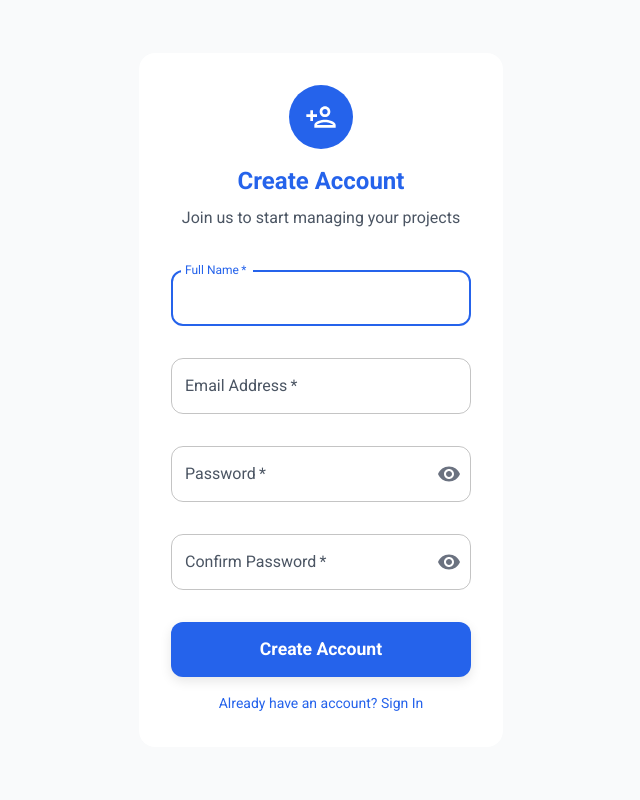
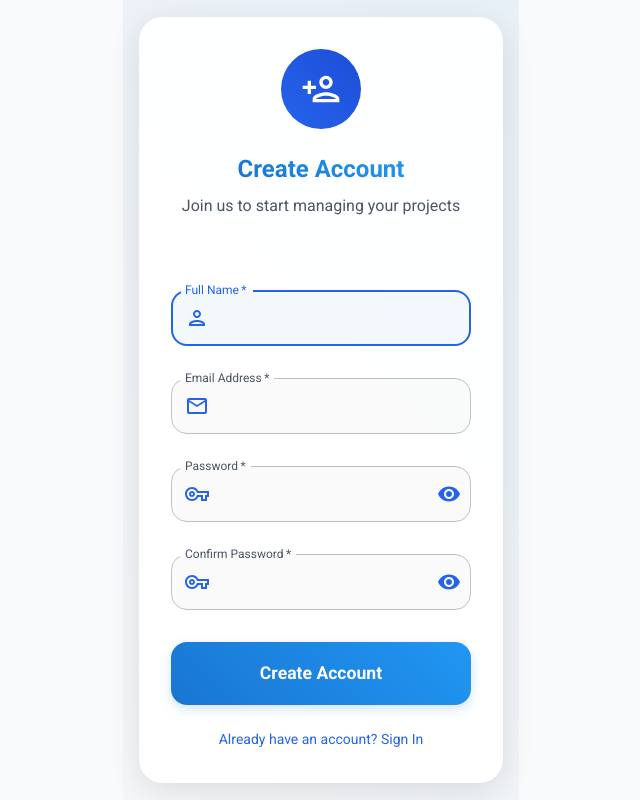
Before and after one commit to ziademad02153/project-management-tool, a React (Create React App) app in the folder frontend/: page /register in a window 1280 px wide. Shown: the whole page, without its empty margins (319-959 px from the left). Built offline with nearby package versions, Linux system fonts and the light colour scheme.

Commit message:
Enhance UI with modern design and animations

```diff
--- a/frontend/src/pages/Login.js
+++ b/frontend/src/pages/Login.js
@@ -11,9 +11,17 @@ import {
   InputAdornment,
   IconButton,
   useTheme,
-  useMediaQuery
+  useMediaQuery,
+  Fade,
+  CircularProgress
 } from '@mui/material';
-import { Visibility, VisibilityOff, LockOutlined } from '@mui/icons-material';
+import {
+  Visibility,
+  VisibilityOff,
+  LoginOutlined,
+  EmailOutlined,
+  VpnKeyOutlined
+} from '@mui/icons-material';
 import axios from 'axios';
 import { useNavigate, Link as RouterLink } from 'react-router-dom';
 
@@ -29,6 +37,7 @@ const Login = () => {
   });
   const [error, setError] = useState('');
   const [showPassword, setShowPassword] = useState(false);
+  const [loading, setLoading] = useState(false);
 
   const handleChange = (e) => {
     setFormData({
@@ -40,12 +49,10 @@ const Login = () => {
   const handleSubmit = async (e) => {
     e.preventDefault();
     setError('');
+    setLoading(true);
 
     try {
-      console.log('Attempting to login with:', formData);
       const response = await axios.post(`${API_URL}/api/users/login`, formData);
-      console.log('Login response:', response.data);
-
       if (response.data.userId) {
         localStorage.setItem('userId', response.data.userId);
         navigate('/dashboard');
@@ -53,8 +60,9 @@ const Login = () => {
         setError('Invalid response from server');
       }
     } catch (err) {
-      console.error('Login error:', err);
       setError(err.response?.data?.message || 'An error occurred while logging in');
+    } finally {
+      setLoading(false);
     }
   };
 
@@ -63,6 +71,7 @@ const Login = () => {
   };
 
   return (
+    <Fade in={true} timeout={800}>
       <Container component="main" maxWidth="xs">
         <Box
           sx={{
@@ -72,6 +81,7 @@ const Login = () => {
             alignItems: 'center',
             justifyContent: 'center',
             padding: theme.spacing(2),
+            background: 'linear-gradient(45deg, rgba(66, 66, 74, 0.02) 0%, rgba(25, 118, 210, 0.08) 100%)',
           }}
         >
           <Paper
@@ -80,8 +90,14 @@ const Login = () => {
               padding: theme.spacing(4),
               width: '100%',
               backgroundColor: 'rgba(255, 255, 255, 0.95)',
-            borderRadius: '16px',
+              borderRadius: '24px',
               backdropFilter: 'blur(10px)',
+              boxShadow: '0 8px 32px rgba(0, 0, 0, 0.1)',
+              transition: 'transform 0.2s ease-in-out, box-shadow 0.2s ease-in-out',
+              '&:hover': {
+                transform: 'translateY(-4px)',
+                boxShadow: '0 12px 40px rgba(0, 0, 0, 0.15)',
+              },
             }}
           >
             <Box
@@ -89,49 +105,72 @@ const Login = () => {
                 display: 'flex',
                 flexDirection: 'column',
                 alignItems: 'center',
-              mb: 3,
+                mb: 4,
               }}
             >
               <Box
                 sx={{
-                width: '64px',
-                height: '64px',
+                  width: '80px',
+                  height: '80px',
                   borderRadius: '50%',
-                backgroundColor: theme.palette.primary.main,
+                  background: `linear-gradient(45deg, ${theme.palette.primary.main}, ${theme.palette.primary.dark})`,
                   display: 'flex',
                   justifyContent: 'center',
                   alignItems: 'center',
-                mb: 2,
+                  mb: 3,
+                  boxShadow: '0 4px 20px rgba(0, 0, 0, 0.15)',
+                  animation: 'pulse 2s infinite',
+                  '@keyframes pulse': {
+                    '0%': {
+                      boxShadow: '0 0 0 0 rgba(25, 118, 210, 0.4)',
+                    },
+                    '70%': {
+                      boxShadow: '0 0 0 15px rgba(25, 118, 210, 0)',
+                    },
+                    '100%': {
+                      boxShadow: '0 0 0 0 rgba(25, 118, 210, 0)',
+                    },
+                  },
                 }}
               >
-              <LockOutlined sx={{ color: 'white', fontSize: 32 }} />
+                <LoginOutlined sx={{ color: 'white', fontSize: 40 }} />
               </Box>
               <Typography
                 component="h1"
                 variant="h4"
                 sx={{
                   fontWeight: 700,
-                color: theme.palette.primary.main,
+                  background: 'linear-gradient(45deg, #1976d2, #2196f3)',
+                  backgroundClip: 'text',
+                  textFillColor: 'transparent',
                   mb: 1,
                 }}
               >
                 Welcome Back
               </Typography>
-            <Typography variant="body1" color="text.secondary" align="center">
+              <Typography
+                variant="body1"
+                color="text.secondary"
+                align="center"
+                sx={{ mb: 3 }}
+              >
                 Sign in to continue to your workspace
               </Typography>
             </Box>
 
             {error && (
+              <Fade in={true}>
                 <Alert
                   severity="error"
                   sx={{
-                mb: 2,
-                borderRadius: '8px',
+                    mb: 3,
+                    borderRadius: '12px',
+                    boxShadow: '0 2px 8px rgba(0, 0, 0, 0.1)',
                   }}
                 >
                   {error}
                 </Alert>
+              </Fade>
             )}
 
             <form onSubmit={handleSubmit}>
@@ -147,9 +186,24 @@ const Login = () => {
                 value={formData.email}
                 onChange={handleChange}
                 variant="outlined"
+                InputProps={{
+                  startAdornment: (
+                    <InputAdornment position="start">
+                      <EmailOutlined color="primary" />
+                    </InputAdornment>
+                  ),
+                }}
                 sx={{
                   '& .MuiOutlinedInput-root': {
-                  borderRadius: '12px',
+                    borderRadius: '16px',
+                    backgroundColor: 'rgba(0, 0, 0, 0.02)',
+                    transition: 'all 0.2s ease-in-out',
+                    '&:hover': {
+                      backgroundColor: 'rgba(0, 0, 0, 0.04)',
+                    },
+                    '&.Mui-focused': {
+                      backgroundColor: 'rgba(25, 118, 210, 0.05)',
+                    },
                   },
                   mb: 2,
                 }}
@@ -165,45 +219,69 @@ const Login = () => {
                 value={formData.password}
                 onChange={handleChange}
                 variant="outlined"
-              sx={{
-                '& .MuiOutlinedInput-root': {
-                  borderRadius: '12px',
-                },
-                mb: 3,
-              }}
                 InputProps={{
+                  startAdornment: (
+                    <InputAdornment position="start">
+                      <VpnKeyOutlined color="primary" />
+                    </InputAdornment>
+                  ),
                   endAdornment: (
                     <InputAdornment position="end">
                       <IconButton
                         aria-label="toggle password visibility"
                         onClick={handleClickShowPassword}
                         edge="end"
+                        sx={{
+                          color: theme.palette.primary.main,
+                        }}
                       >
                         {showPassword ? <VisibilityOff /> : <Visibility />}
                       </IconButton>
                     </InputAdornment>
                   ),
                 }}
+                sx={{
+                  '& .MuiOutlinedInput-root': {
+                    borderRadius: '16px',
+                    backgroundColor: 'rgba(0, 0, 0, 0.02)',
+                    transition: 'all 0.2s ease-in-out',
+                    '&:hover': {
+                      backgroundColor: 'rgba(0, 0, 0, 0.04)',
+                    },
+                    '&.Mui-focused': {
+                      backgroundColor: 'rgba(25, 118, 210, 0.05)',
+                    },
+                  },
+                  mb: 3,
+                }}
               />
               <Button
                 type="submit"
                 fullWidth
                 variant="contained"
+                disabled={loading}
                 sx={{
                   mt: 1,
-                mb: 2,
-                py: 1.5,
-                borderRadius: '12px',
+                  mb: 3,
+                  py: 2,
+                  borderRadius: '16px',
                   textTransform: 'none',
                   fontSize: '1.1rem',
                   fontWeight: 600,
-                boxShadow: '0 4px 12px rgba(0,0,0,0.1)',
+                  background: 'linear-gradient(45deg, #1976d2, #2196f3)',
+                  boxShadow: '0 4px 12px rgba(25, 118, 210, 0.2)',
+                  transition: 'all 0.2s ease-in-out',
                   '&:hover': {
-                  boxShadow: '0 6px 16px rgba(0,0,0,0.2)',
+                    transform: 'translateY(-2px)',
+                    boxShadow: '0 6px 16px rgba(25, 118, 210, 0.3)',
                   },
                 }}
               >
-              Sign In
+                {loading ? (
+                  <CircularProgress size={24} color="inherit" />
+                ) : (
+                  'Sign In'
+                )}
               </Button>
               <Box
                 sx={{
@@ -211,7 +289,7 @@ const Login = () => {
                   justifyContent: 'space-between',
                   alignItems: 'center',
                   flexDirection: isMobile ? 'column' : 'row',
-                gap: 1,
+                  gap: 2,
                 }}
               >
                 <Link
@@ -221,8 +299,10 @@ const Login = () => {
                   sx={{
                     color: theme.palette.primary.main,
                     textDecoration: 'none',
+                    transition: 'all 0.2s ease-in-out',
                     '&:hover': {
-                    textDecoration: 'underline',
+                      color: theme.palette.primary.dark,
+                      transform: 'translateY(-1px)',
                     },
                   }}
                 >
@@ -235,8 +315,10 @@ const Login = () => {
                   sx={{
                     color: theme.palette.primary.main,
                     textDecoration: 'none',
+                    transition: 'all 0.2s ease-in-out',
                     '&:hover': {
-                    textDecoration: 'underline',
+                      color: theme.palette.primary.dark,
+                      transform: 'translateY(-1px)',
                     },
                   }}
                 >
@@ -247,6 +329,7 @@ const Login = () => {
           </Paper>
         </Box>
       </Container>
+    </Fade>
   );
 };
 
--- a/frontend/src/pages/Register.js
+++ b/frontend/src/pages/Register.js
@@ -12,9 +12,18 @@ import {
   useTheme,
   useMediaQuery,
   InputAdornment,
-  IconButton
+  IconButton,
+  Fade,
+  CircularProgress
 } from '@mui/material';
-import { PersonAddOutlined, Visibility, VisibilityOff } from '@mui/icons-material';
+import {
+  PersonAddOutlined,
+  Visibility,
+  VisibilityOff,
+  EmailOutlined,
+  VpnKeyOutlined,
+  PersonOutlined
+} from '@mui/icons-material';
 import axios from 'axios';
 import { Link as RouterLink } from 'react-router-dom';
 
@@ -34,6 +43,7 @@ const Register = () => {
   const [success, setSuccess] = useState('');
   const [showPassword, setShowPassword] = useState(false);
   const [showConfirmPassword, setShowConfirmPassword] = useState(false);
+  const [loading, setLoading] = useState(false);
 
   const handleChange = (e) => {
     setFormData({
@@ -46,9 +56,11 @@ const Register = () => {
     e.preventDefault();
     setError('');
     setSuccess('');
+    setLoading(true);
 
     if (formData.password !== formData.confirmPassword) {
       setError('Passwords do not match');
+      setLoading(false);
       return;
     }
 
@@ -69,6 +81,8 @@ const Register = () => {
       }
     } catch (err) {
       setError(err.response?.data?.message || 'An error occurred while creating the account');
+    } finally {
+      setLoading(false);
     }
   };
 
@@ -81,6 +95,7 @@ const Register = () => {
   };
 
   return (
+    <Fade in={true} timeout={800}>
       <Container component="main" maxWidth="xs">
         <Box
           sx={{
@@ -90,6 +105,7 @@ const Register = () => {
             alignItems: 'center',
             justifyContent: 'center',
             padding: theme.spacing(2),
+            background: 'linear-gradient(45deg, rgba(66, 66, 74, 0.02) 0%, rgba(25, 118, 210, 0.08) 100%)',
           }}
         >
           <Paper
@@ -98,8 +114,14 @@ const Register = () => {
               padding: theme.spacing(4),
               width: '100%',
               backgroundColor: 'rgba(255, 255, 255, 0.95)',
-            borderRadius: '16px',
+              borderRadius: '24px',
               backdropFilter: 'blur(10px)',
+              boxShadow: '0 8px 32px rgba(0, 0, 0, 0.1)',
+              transition: 'transform 0.2s ease-in-out, box-shadow 0.2s ease-in-out',
+              '&:hover': {
+                transform: 'translateY(-4px)',
+                boxShadow: '0 12px 40px rgba(0, 0, 0, 0.15)',
+              },
             }}
           >
             <Box
@@ -107,61 +129,87 @@ const Register = () => {
                 display: 'flex',
                 flexDirection: 'column',
                 alignItems: 'center',
-              mb: 3,
+                mb: 4,
               }}
             >
               <Box
                 sx={{
-                width: '64px',
-                height: '64px',
+                  width: '80px',
+                  height: '80px',
                   borderRadius: '50%',
-                backgroundColor: theme.palette.primary.main,
+                  background: `linear-gradient(45deg, ${theme.palette.primary.main}, ${theme.palette.primary.dark})`,
                   display: 'flex',
                   justifyContent: 'center',
                   alignItems: 'center',
-                mb: 2,
+                  mb: 3,
+                  boxShadow: '0 4px 20px rgba(0, 0, 0, 0.15)',
+                  animation: 'pulse 2s infinite',
+                  '@keyframes pulse': {
+                    '0%': {
+                      boxShadow: '0 0 0 0 rgba(25, 118, 210, 0.4)',
+                    },
+                    '70%': {
+                      boxShadow: '0 0 0 15px rgba(25, 118, 210, 0)',
+                    },
+                    '100%': {
+                      boxShadow: '0 0 0 0 rgba(25, 118, 210, 0)',
+                    },
+                  },
                 }}
               >
-              <PersonAddOutlined sx={{ color: 'white', fontSize: 32 }} />
+                <PersonAddOutlined sx={{ color: 'white', fontSize: 40 }} />
               </Box>
               <Typography
                 component="h1"
                 variant="h4"
                 sx={{
                   fontWeight: 700,
-                color: theme.palette.primary.main,
+                  background: 'linear-gradient(45deg, #1976d2, #2196f3)',
+                  backgroundClip: 'text',
+                  textFillColor: 'transparent',
                   mb: 1,
                 }}
               >
                 Create Account
               </Typography>
-            <Typography variant="body1" color="text.secondary" align="center">
+              <Typography
+                variant="body1"
+                color="text.secondary"
+                align="center"
+                sx={{ mb: 3 }}
+              >
                 Join us to start managing your projects
               </Typography>
             </Box>
 
             {error && (
+              <Fade in={true}>
                 <Alert
                   severity="error"
                   sx={{
-                mb: 2,
-                borderRadius: '8px',
+                    mb: 3,
+                    borderRadius: '12px',
+                    boxShadow: '0 2px 8px rgba(0, 0, 0, 0.1)',
                   }}
                 >
                   {error}
                 </Alert>
+              </Fade>
             )}
 
             {success && (
+              <Fade in={true}>
                 <Alert
                   severity="success"
                   sx={{
-                mb: 2,
-                borderRadius: '8px',
+                    mb: 3,
+                    borderRadius: '12px',
+                    boxShadow: '0 2px 8px rgba(0, 0, 0, 0.1)',
                   }}
                 >
                   {success}
                 </Alert>
+              </Fade>
             )}
 
             <form onSubmit={handleSubmit}>
@@ -177,9 +225,24 @@ const Register = () => {
                 value={formData.name}
                 onChange={handleChange}
                 variant="outlined"
+                InputProps={{
+                  startAdornment: (
+                    <InputAdornment position="start">
+                      <PersonOutlined color="primary" />
+                    </InputAdornment>
+                  ),
+                }}
                 sx={{
                   '& .MuiOutlinedInput-root': {
-                  borderRadius: '12px',
+                    borderRadius: '16px',
+                    backgroundColor: 'rgba(0, 0, 0, 0.02)',
+                    transition: 'all 0.2s ease-in-out',
+                    '&:hover': {
+                      backgroundColor: 'rgba(0, 0, 0, 0.04)',
+                    },
+                    '&.Mui-focused': {
+                      backgroundColor: 'rgba(25, 118, 210, 0.05)',
+                    },
                   },
                   mb: 2,
                 }}
@@ -195,9 +258,24 @@ const Register = () => {
                 value={formData.email}
                 onChange={handleChange}
                 variant="outlined"
+                InputProps={{
+                  startAdornment: (
+                    <InputAdornment position="start">
+                      <EmailOutlined color="primary" />
+                    </InputAdornment>
+                  ),
+                }}
                 sx={{
                   '& .MuiOutlinedInput-root': {
-                  borderRadius: '12px',
+                    borderRadius: '16px',
+                    backgroundColor: 'rgba(0, 0, 0, 0.02)',
+                    transition: 'all 0.2s ease-in-out',
+                    '&:hover': {
+                      backgroundColor: 'rgba(0, 0, 0, 0.04)',
+                    },
+                    '&.Mui-focused': {
+                      backgroundColor: 'rgba(25, 118, 210, 0.05)',
+                    },
                   },
                   mb: 2,
                 }}
@@ -214,24 +292,40 @@ const Register = () => {
                 value={formData.password}
                 onChange={handleChange}
                 variant="outlined"
-              sx={{
-                '& .MuiOutlinedInput-root': {
-                  borderRadius: '12px',
-                },
-                mb: 2,
-              }}
                 InputProps={{
+                  startAdornment: (
+                    <InputAdornment position="start">
+                      <VpnKeyOutlined color="primary" />
+                    </InputAdornment>
+                  ),
                   endAdornment: (
                     <InputAdornment position="end">
                       <IconButton
                         aria-label="toggle password visibility"
                         onClick={handleClickShowPassword}
                         edge="end"
+                        sx={{
+                          color: theme.palette.primary.main,
+                        }}
                       >
                         {showPassword ? <VisibilityOff /> : <Visibility />}
                       </IconButton>
                     </InputAdornment>
                   ),
+                }}
+                sx={{
+                  '& .MuiOutlinedInput-root': {
+                    borderRadius: '16px',
+                    backgroundColor: 'rgba(0, 0, 0, 0.02)',
+                    transition: 'all 0.2s ease-in-out',
+                    '&:hover': {
+                      backgroundColor: 'rgba(0, 0, 0, 0.04)',
+                    },
+                    '&.Mui-focused': {
+                      backgroundColor: 'rgba(25, 118, 210, 0.05)',
+                    },
+                  },
+                  mb: 2,
                 }}
               />
               <TextField
@@ -246,45 +340,69 @@ const Register = () => {
                 value={formData.confirmPassword}
                 onChange={handleChange}
                 variant="outlined"
-              sx={{
-                '& .MuiOutlinedInput-root': {
-                  borderRadius: '12px',
-                },
-                mb: 3,
-              }}
                 InputProps={{
+                  startAdornment: (
+                    <InputAdornment position="start">
+                      <VpnKeyOutlined color="primary" />
+                    </InputAdornment>
+                  ),
                   endAdornment: (
                     <InputAdornment position="end">
                       <IconButton
                         aria-label="toggle password visibility"
                         onClick={handleClickShowConfirmPassword}
                         edge="end"
+                        sx={{
+                          color: theme.palette.primary.main,
+                        }}
                       >
                         {showConfirmPassword ? <VisibilityOff /> : <Visibility />}
                       </IconButton>
                     </InputAdornment>
                   ),
                 }}
+                sx={{
+                  '& .MuiOutlinedInput-root': {
+                    borderRadius: '16px',
+                    backgroundColor: 'rgba(0, 0, 0, 0.02)',
+                    transition: 'all 0.2s ease-in-out',
+                    '&:hover': {
+                      backgroundColor: 'rgba(0, 0, 0, 0.04)',
+                    },
+                    '&.Mui-focused': {
+                      backgroundColor: 'rgba(25, 118, 210, 0.05)',
+                    },
+                  },
+                  mb: 3,
+                }}
               />
               <Button
                 type="submit"
                 fullWidth
                 variant="contained"
+                disabled={loading}
                 sx={{
                   mt: 1,
-                mb: 2,
-                py: 1.5,
-                borderRadius: '12px',
+                  mb: 3,
+                  py: 2,
+                  borderRadius: '16px',
                   textTransform: 'none',
                   fontSize: '1.1rem',
                   fontWeight: 600,
-                boxShadow: '0 4px 12px rgba(0,0,0,0.1)',
+                  background: 'linear-gradient(45deg, #1976d2, #2196f3)',
+                  boxShadow: '0 4px 12px rgba(25, 118, 210, 0.2)',
+                  transition: 'all 0.2s ease-in-out',
                   '&:hover': {
-                  boxShadow: '0 6px 16px rgba(0,0,0,0.2)',
+                    transform: 'translateY(-2px)',
+                    boxShadow: '0 6px 16px rgba(25, 118, 210, 0.3)',
                   },
                 }}
               >
-              Create Account
+                {loading ? (
+                  <CircularProgress size={24} color="inherit" />
+                ) : (
+                  'Create Account'
+                )}
               </Button>
               <Box
                 sx={{
@@ -300,8 +418,10 @@ const Register = () => {
                   sx={{
                     color: theme.palette.primary.main,
                     textDecoration: 'none',
+                    transition: 'all 0.2s ease-in-out',
                     '&:hover': {
-                    textDecoration: 'underline',
+                      color: theme.palette.primary.dark,
+                      transform: 'translateY(-1px)',
                     },
                   }}
                 >
@@ -312,6 +432,7 @@ const Register = () => {
           </Paper>
         </Box>
       </Container>
+    </Fade>
   );
 };
 
```
Lines whose indentation alone changed are shown as unchanged.
